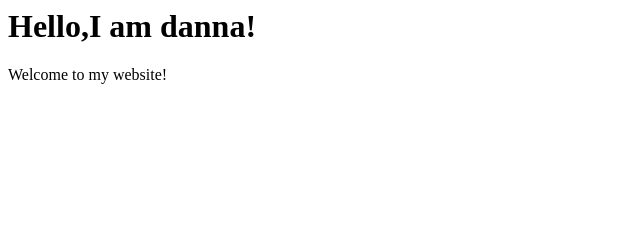
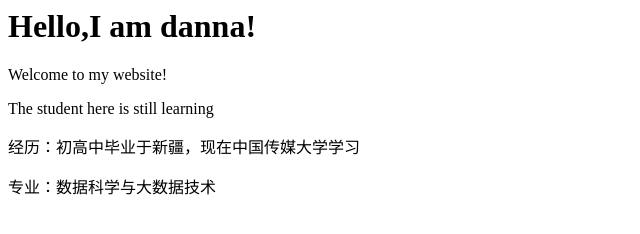
Before and after one commit to danna132/danna132.github.io, a plain HTML site: page index.html in a window 1280 px wide. Shown: the whole page, without its empty margins (0-640 px from the left). Drawn offline with Linux system fonts and the light colour scheme.

Commit message:
Update index.html
补充了一些内容，再次尝试

```diff
--- a/index.html
+++ b/index.html
@@ -1,10 +1,13 @@
 <!DOCTYPE>
 <html>
 <head>
-  <title>丹娜的个人网站</title>
+  <title>丹娜的网站</title>
 </head>
 <body>
   <h1>Hello,I am danna!</h1>
 <p>Welcome to my website!</p>
+  <p>The student here is still learning</p>
+  <p>经历：初高中毕业于新疆，现在中国传媒大学学习</p>
+  <p>专业：数据科学与大数据技术</p>
 </body>
 </html>
```
